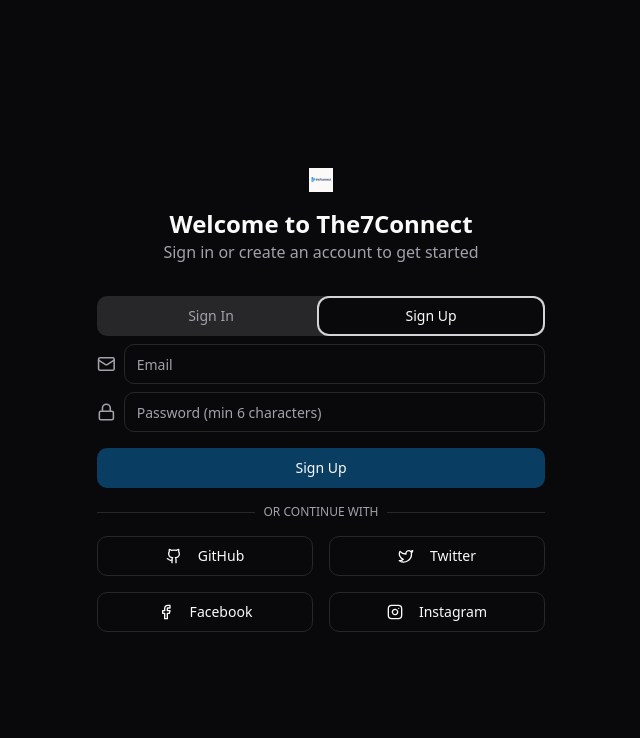
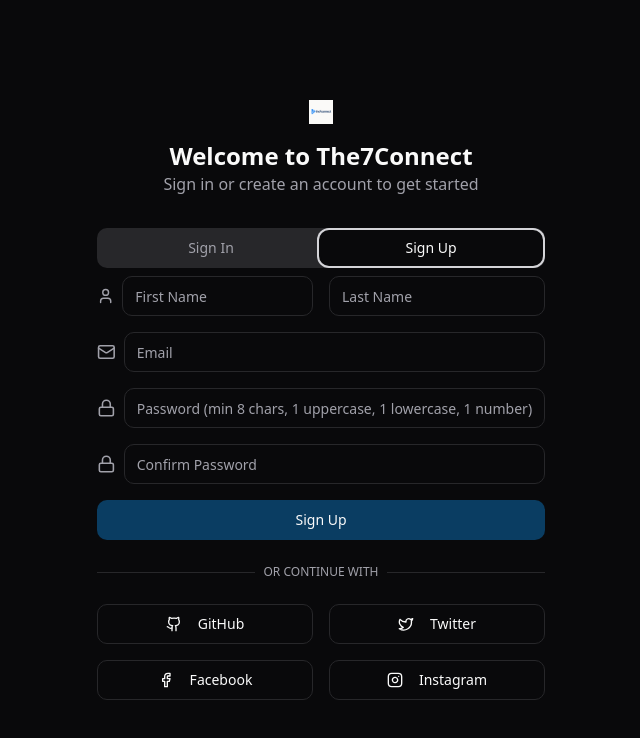
Before and after one commit to zamar12345/the7connect-sportshub, a React (Vite) app: page /auth in a window 1280 px wide. Both pictures are taken after a click on the tab "Sign Up". Shown: the top 738 px of the page, without its empty margins (319-959 px from the left). Built offline with nearby package versions, Linux system fonts and the light colour scheme.

Commit message:
feat: Add signup form enhancements
- Added password confirmation field to the signup form.
- Implemented name field.
- Added password feasibility checks.

```diff
--- a/src/pages/Auth.tsx
+++ b/src/pages/Auth.tsx
@@ -1,3 +1,4 @@
+
 import { useState, useEffect } from "react";
 import { supabase } from "@/integrations/supabase/client";
 import { Button } from "@/components/ui/button";
@@ -27,15 +28,33 @@ import {
 import { z } from "zod";
 import { zodResolver } from "@hookform/resolvers/zod";
 import { useForm } from "react-hook-form";
-import { Mail, Lock, Github, Twitter, Facebook, Instagram } from "lucide-react";
+import { Mail, Lock, Github, Twitter, Facebook, Instagram, User } from "lucide-react";
+
+// Password regex: at least 8 chars, 1 uppercase, 1 lowercase, 1 number
+const passwordRegex = /^(?=.*[a-z])(?=.*[A-Z])(?=.*\d).{8,}$/;
 
 const passwordResetSchema = z.object({
   email: z.string().email("Please enter a valid email address")
 });
 
 const passwordUpdateSchema = z.object({
-  password: z.string().min(6, "Password must be at least 6 characters"),
-  confirmPassword: z.string().min(6, "Password must be at least 6 characters")
+  password: z.string()
+    .min(8, "Password must be at least 8 characters")
+    .regex(passwordRegex, "Password must contain at least one uppercase letter, one lowercase letter, and one number"),
+  confirmPassword: z.string().min(8, "Password must be at least 8 characters")
+}).refine(data => data.password === data.confirmPassword, {
+  message: "Passwords do not match",
+  path: ["confirmPassword"]
+});
+
+const signupSchema = z.object({
+  firstName: z.string().min(1, "First name is required"),
+  lastName: z.string().min(1, "Last name is required"),
+  email: z.string().email("Please enter a valid email address"),
+  password: z.string()
+    .min(8, "Password must be at least 8 characters")
+    .regex(passwordRegex, "Password must contain at least one uppercase letter, one lowercase letter, and one number"),
+  confirmPassword: z.string().min(8, "Password must be at least 8 characters")
 }).refine(data => data.password === data.confirmPassword, {
   message: "Passwords do not match",
   path: ["confirmPassword"]
@@ -67,6 +86,17 @@ const Auth = () => {
     }
   });
 
+  const signupForm = useForm<z.infer<typeof signupSchema>>({
+    resolver: zodResolver(signupSchema),
+    defaultValues: {
+      firstName: "",
+      lastName: "",
+      email: "",
+      password: "",
+      confirmPassword: ""
+    }
+  });
+
   useEffect(() => {
     const reset = searchParams.get("reset");
     if (reset === "true") {
@@ -78,16 +108,20 @@ const Auth = () => {
     }
   }, [searchParams]);
 
-  const handleSignUp = async (e: React.FormEvent) => {
-    e.preventDefault();
+  const handleSignUp = async (values: z.infer<typeof signupSchema>) => {
     setLoading(true);
 
     try {
       const { error } = await supabase.auth.signUp({
-        email,
-        password,
+        email: values.email,
+        password: values.password,
         options: {
           emailRedirectTo: `${window.location.origin}/auth?verification=true`,
+          data: {
+            first_name: values.firstName,
+            last_name: values.lastName,
+            full_name: `${values.firstName} ${values.lastName}`
+          }
         }
       });
 
@@ -149,7 +183,7 @@ const Auth = () => {
   const handleSocialLogin = async (provider: 'github' | 'twitter' | 'facebook' | 'instagram') => {
     try {
       const { error } = await supabase.auth.signInWithOAuth({
-        provider,
+        provider: provider as any,
         options: {
           redirectTo: `${window.location.origin}`,
         },
@@ -381,30 +415,90 @@ const Auth = () => {
           </TabsContent>
 
           <TabsContent value="signup">
-            <form onSubmit={handleSignUp} className="space-y-4">
-              <div className="space-y-2">
+            <Form {...signupForm}>
+              <form onSubmit={signupForm.handleSubmit(handleSignUp)} className="space-y-4">
+                <div className="grid grid-cols-2 gap-4">
+                  <FormField
+                    control={signupForm.control}
+                    name="firstName"
+                    render={({ field }) => (
+                      <FormItem>
+                        <div className="flex items-center space-x-2">
+                          <User className="text-muted-foreground w-5 h-5" />
+                          <FormControl>
+                            <Input placeholder="First Name" {...field} />
+                          </FormControl>
+                        </div>
+                        <FormMessage />
+                      </FormItem>
+                    )}
+                  />
+                  <FormField
+                    control={signupForm.control}
+                    name="lastName"
+                    render={({ field }) => (
+                      <FormItem>
+                        <FormControl>
+                          <Input placeholder="Last Name" {...field} />
+                        </FormControl>
+                        <FormMessage />
+                      </FormItem>
+                    )}
+                  />
+                </div>
+                <FormField
+                  control={signupForm.control}
+                  name="email"
+                  render={({ field }) => (
+                    <FormItem>
                       <div className="flex items-center space-x-2">
                         <Mail className="text-muted-foreground w-5 h-5" />
-                  <Input
-                    type="email"
-                    placeholder="Email"
-                    value={email}
-                    onChange={(e) => setEmail(e.target.value)}
-                    required
+                        <FormControl>
+                          <Input type="email" placeholder="Email" {...field} />
+                        </FormControl>
+                      </div>
+                      <FormMessage />
+                    </FormItem>
+                  )}
                 />
-                </div>
+                <FormField
+                  control={signupForm.control}
+                  name="password"
+                  render={({ field }) => (
+                    <FormItem>
                       <div className="flex items-center space-x-2">
                         <Lock className="text-muted-foreground w-5 h-5" />
+                        <FormControl>
                           <Input
                             type="password"
-                    placeholder="Password (min 6 characters)"
-                    value={password}
-                    onChange={(e) => setPassword(e.target.value)}
-                    minLength={6}
-                    required
+                            placeholder="Password (min 8 chars, 1 uppercase, 1 lowercase, 1 number)"
+                            {...field}
                           />
+                        </FormControl>
                       </div>
+                      <FormMessage />
+                    </FormItem>
+                  )}
+                />
+                <FormField
+                  control={signupForm.control}
+                  name="confirmPassword"
+                  render={({ field }) => (
+                    <FormItem>
+                      <div className="flex items-center space-x-2">
+                        <Lock className="text-muted-foreground w-5 h-5" />
+                        <FormControl>
+                          <Input
+                            type="password"
+                            placeholder="Confirm Password"
+                            {...field}
+                          />
+                        </FormControl>
                       </div>
+                      <FormMessage />
+                    </FormItem>
+                  )}
+                />
                 <Button
                   type="submit"
                   className="w-full bg-sport-blue hover:bg-sport-blue/90"
@@ -412,8 +506,10 @@ const Auth = () => {
                 >
                   {loading ? "Creating account..." : "Sign Up"}
                 </Button>
+              </form>
+            </Form>
 
-              <div className="relative">
+            <div className="relative mt-6">
               <div className="absolute inset-0 flex items-center">
                 <div className="w-full border-t border-muted"></div>
               </div>
@@ -424,7 +520,7 @@ const Auth = () => {
               </div>
             </div>
 
-              <div className="grid grid-cols-2 gap-4">
+            <div className="grid grid-cols-2 gap-4 mt-6">
               <Button
                 type="button"
                 variant="outline"
@@ -443,7 +539,7 @@ const Auth = () => {
               </Button>
             </div>
 
-              <div className="grid grid-cols-2 gap-4">
+            <div className="grid grid-cols-2 gap-4 mt-4">
               <Button
                 type="button"
                 variant="outline"
@@ -461,7 +557,6 @@ const Auth = () => {
                 <Instagram className="mr-2 h-4 w-4" /> Instagram
               </Button>
             </div>
-            </form>
           </TabsContent>
         </Tabs>
       </div>
```
Lines whose indentation alone changed are shown as unchanged.
